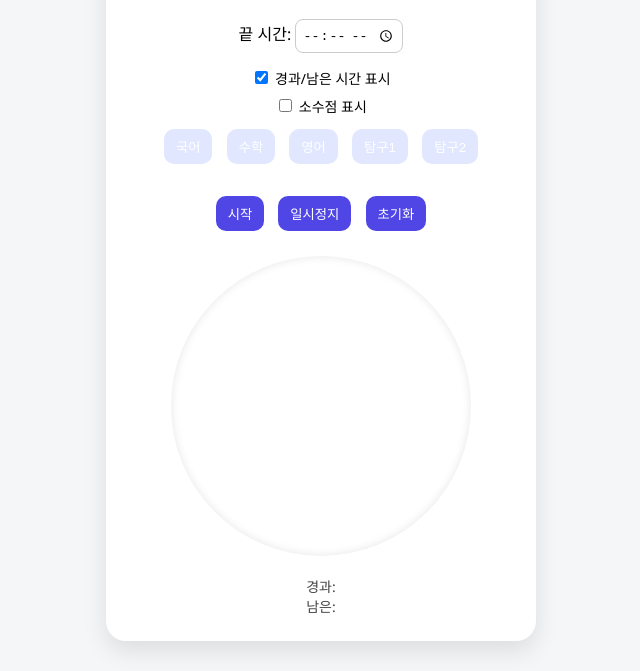
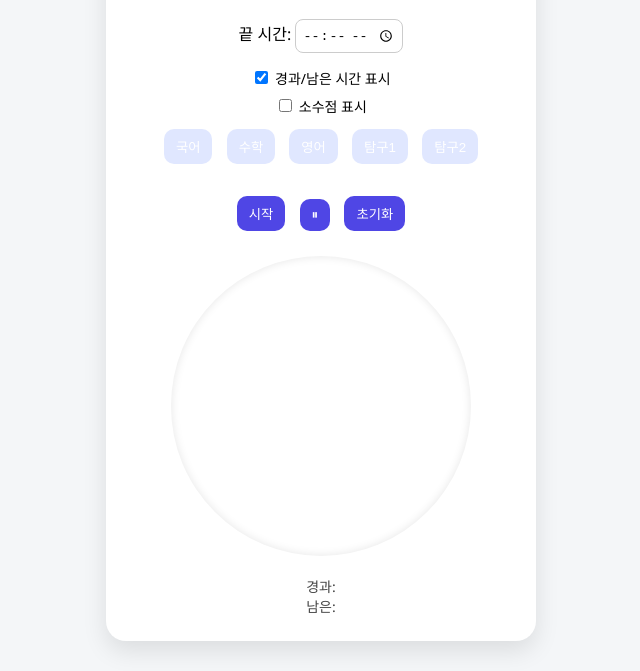
Before and after one commit to Niki62/Clock_timer, a plain HTML site: page index.html in a window 1280 px wide. Both pictures are taken after a click on the button "초기화". Shown: the part 179-850 px from the top of the page, without its empty margins (319-959 px from the left). Drawn offline with Linux system fonts and the light colour scheme.

Commit message:
Update index.html

```diff
--- a/index.html
+++ b/index.html
@@ -183,6 +183,7 @@ function startTimer() {
   }
 
   startedAt = performance.now();
+  document.getElementById("pauseBtn").textContent = "⏸";
   enableWakeLock();
   pausedAt = 0;
   isPaused = false;
@@ -220,6 +221,8 @@ function resetTimer() {
 
   warned = false;
   ended = false;
+  document.getElementById("pauseBtn").textContent = "⏸";
+  isPaused = false;
   disableWakeLock();
 }
 
```
